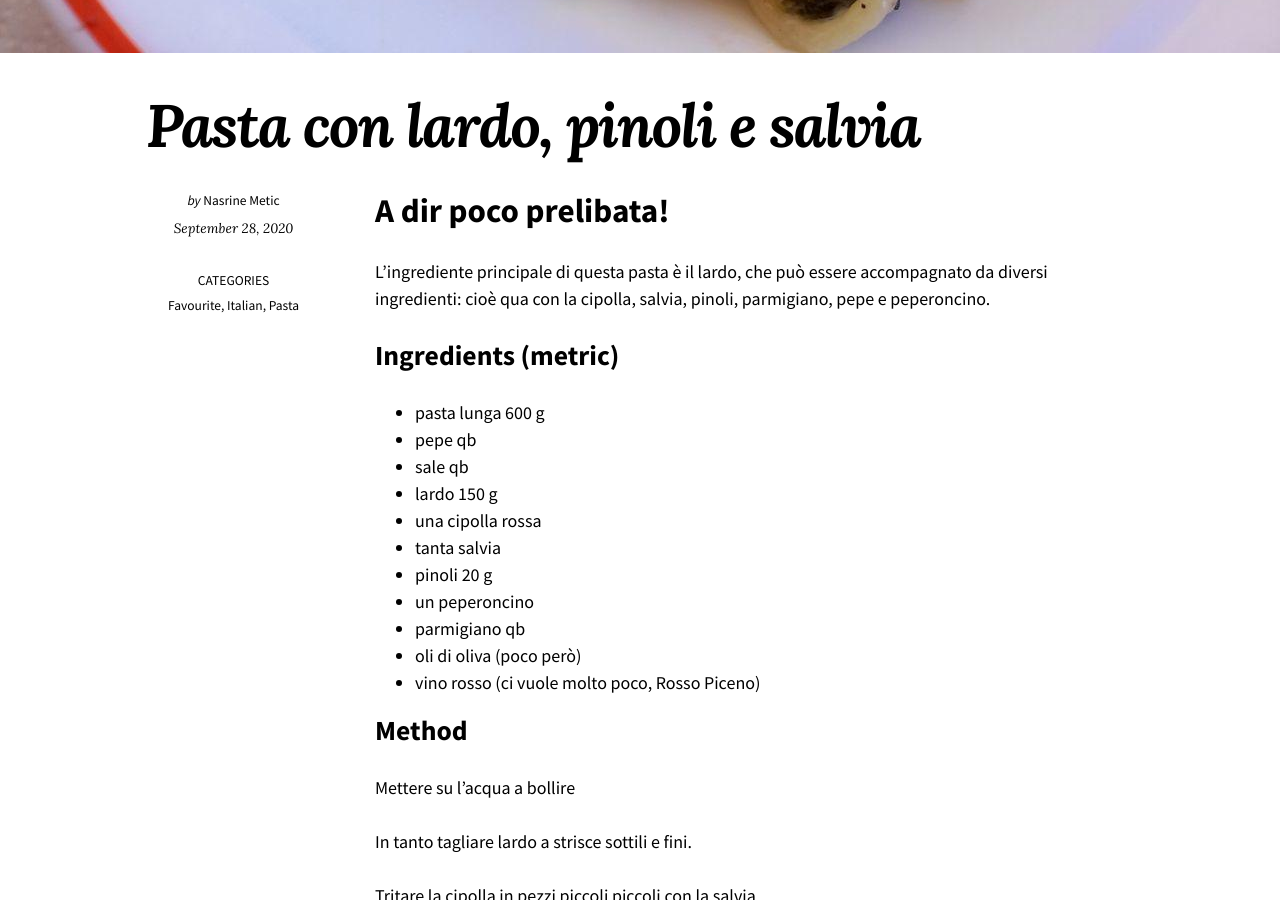
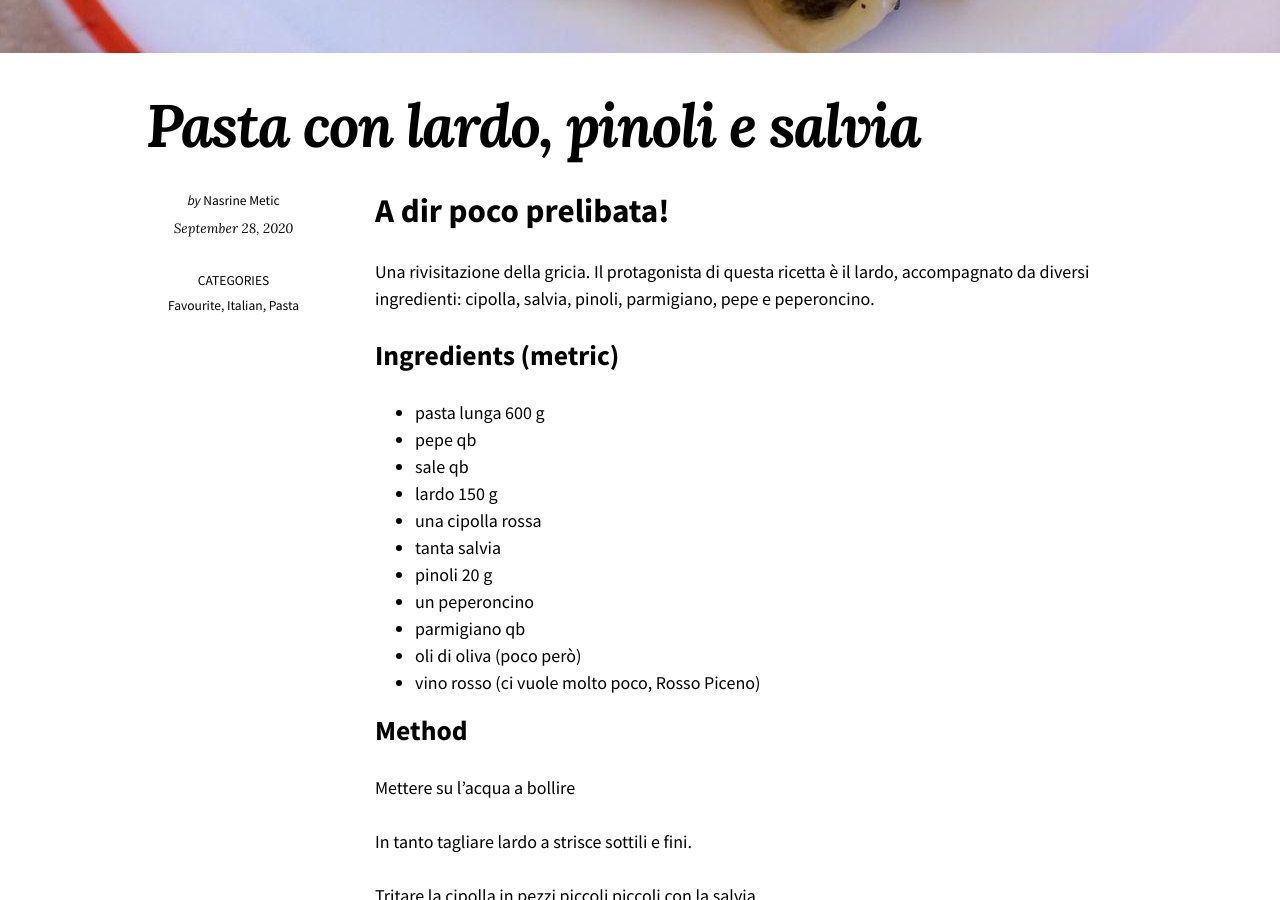
Before and after one commit to fraterenz/recipes, a Jekyll site: the page built from _posts/2020-09-28-lardo-pinoli-salvia.md, in a window 1280 px wide and 900 px high, scrolled down 953 px. Built offline with Jekyll 4.4.1, drawn with Linux system fonts in a browser that asks for light colours; nearby versions of some CDN libraries.

Commit message:
corrections

```diff
--- a/_posts/2020-09-28-lardo-pinoli-salvia.md
+++ b/_posts/2020-09-28-lardo-pinoli-salvia.md
@@ -12,7 +12,7 @@ image:
 ---
 # A dir poco prelibata!
 
-L’ingrediente principale di questa pasta è il lardo, che può essere accompagnato da diversi ingredienti: cioè qua con la cipolla, salvia, pinoli, parmigiano, pepe e peperoncino.
+Una rivisitazione della gricia. Il protagonista di questa ricetta è il lardo, accompagnato da diversi ingredienti: cipolla, salvia, pinoli, parmigiano, pepe e peperoncino.
 
 ## Ingredients (metric)
 
```
Also changed, not shown: _posts/2020-10-31-hot-sour-soup.md (+1 -0 lines), _posts/2020-11-06-insalata-di-autunno.md (+1 -0 lines).
